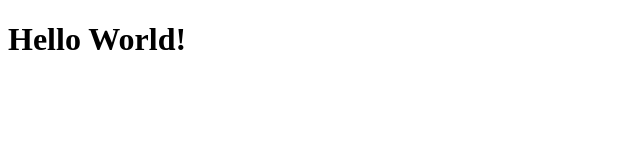
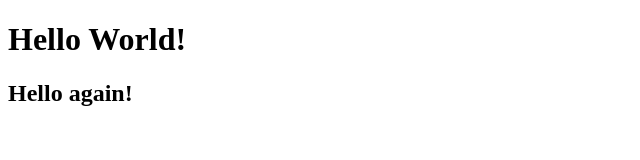
Before and after one commit to jrhurleycode/pull-request-practice, a plain HTML site: page index.html in a window 1280 px wide. Shown: the whole page, without its empty margins (0-640 px from the left). Drawn offline with Linux system fonts and the light colour scheme.

Commit message:
updated index.html

```diff
--- a/index.html
+++ b/index.html
@@ -7,5 +7,6 @@
 </head>
 <body>
     <h1>Hello World!</h1>
+    <h2>Hello again!</h2>
 </body>
 </html>
```
